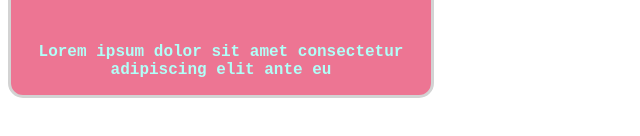
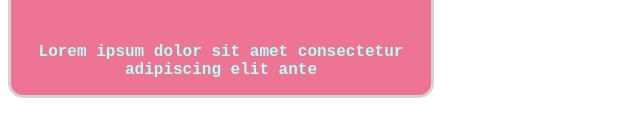
Before and after one commit to nscando/aw-exercises, a website: page Clase2/Desemp6/Desemp6.html in a window 1280 px wide. Shown: the part 546-682 px from the top of the page, 0-640 px from the left. Drawn offline with Linux system fonts and the light colour scheme.

Commit message:
Desemp 4-5-6

```diff
--- a/Clase2/Desemp6/Desemp6.html
+++ b/Clase2/Desemp6/Desemp6.html
@@ -17,8 +17,7 @@
             <h2 style="color:#ffd035" align="center">Bored Ape rompe records</h2>
         </div>
         <div class="pie">
-            <p style="color:#b1fff8" align="center"><b>Lorem ipsum dolor sit amet consectetur adipiscing elit ante
-                    eu</b>
+            <p style="color:#b1fff8" align="center"><b>Lorem ipsum dolor sit amet consectetur adipiscing elit ante</b>
             </p>
         </div>
     </div>
```
